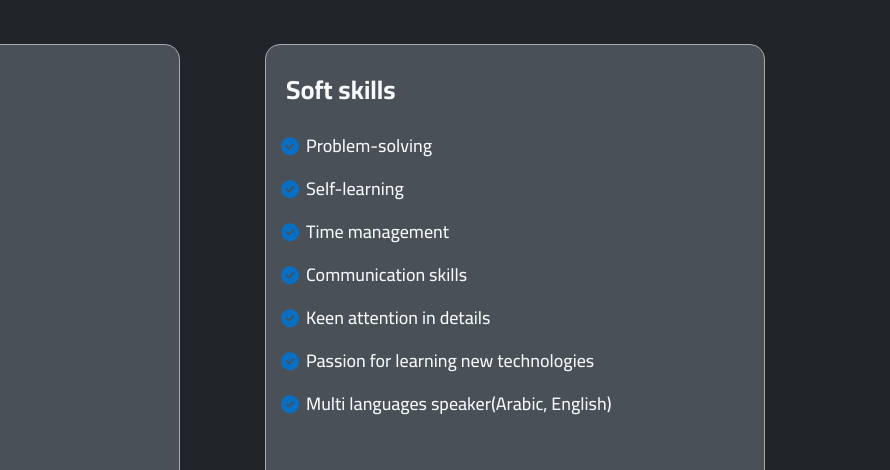
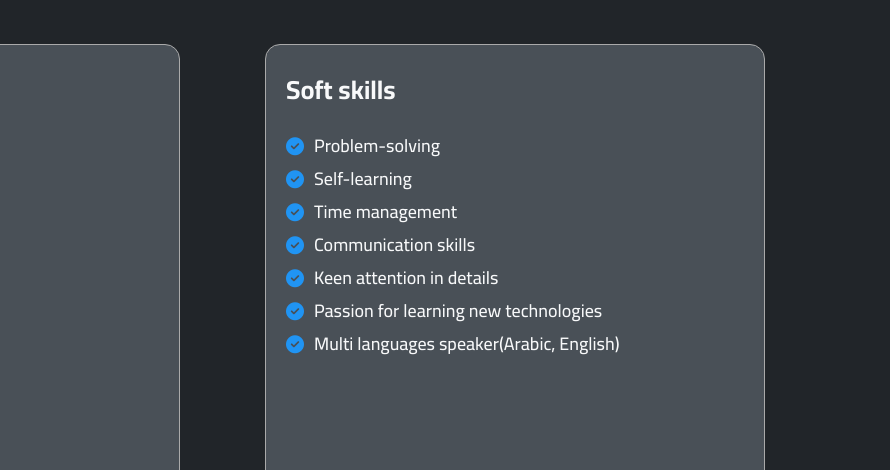
Before and after one commit to Ayoub-Frontend/Portfolio-website, a plain HTML site: page index.html in a window 1280 px wide. Shown: the part 1447-1917 px from the top of the page, 390-1280 px from the left. Drawn offline with Linux system fonts and the light colour scheme.

Commit message:
fix soft skills icon direction in arabic UI

```diff
--- a/css/layout/_skills.scss
+++ b/css/layout/_skills.scss
@@ -70,20 +70,16 @@
       margin-bottom: u.rem(10);
     }
     ul li {
-      font-weight: 500;
+      @include u.d-flex(flex-start, center);
+      gap: u.rem(10);
       font-size: u.rem(18);
-      margin: u.rem(10) 0 0 u.rem(20);
-      position: relative;
 
-      &::before {
-        content: "\f058";
-        position: absolute;
-        font-family: "Font Awesome 6 Free";
-        font-weight: bold;
-        left: u.rem(-25);
-        @include u.transform-center(0, 50%);
-        font-size: u.rem(18);
-        color: var(--secondary-theme-color);
+      .icon {
+        color: var(--primary-theme-color);
+      }
+
+      span {
+        font-weight: 500;
       }
     }
   }
--- a/index.html
+++ b/index.html
@@ -250,16 +250,41 @@
           <div class="skills-group rt">
             <h3 data-transKey="softSkills">Soft skills</h3>
             <ul>
-              <li data-transKey="problemSolving">Problem-solving</li>
-              <li data-transKey="selfLearning">Self-learning</li>
-              <li data-transKey="timeManagement">Time management</li>
-              <li data-transKey="communication">Communication skills</li>
-              <li data-transKey="attention">Keen attention in details</li>
-              <li data-transKey="passion">
-                Passion for learning new technologies
+              <li>
+                <i class="fa-solid fa-circle-check icon"></i>
+                <span data-transKey="problemSolving"> Problem-solving </span>
               </li>
-              <li data-transKey="multiLanguage">
-                Multi language speaker(Arabic, English)
+              <li>
+                <i class="fa-solid fa-circle-check icon"></i>
+                <span data-transKey="selfLearning"> Self-learning </span>
+              </li>
+              <li>
+                <i class="fa-solid fa-circle-check icon"></i>
+                <span data-transKey="timeManagement"> Time management </span>
+              </li>
+              <li>
+                <i class="fa-solid fa-circle-check icon"></i>
+                <span data-transKey="communication">
+                  Communication skills
+                </span>
+              </li>
+              <li>
+                <i class="fa-solid fa-circle-check icon"></i>
+                <span data-transKey="attention">
+                  Keen attention in details
+                </span>
+              </li>
+              <li>
+                <i class="fa-solid fa-circle-check icon"></i>
+                <span data-transKey="passion">
+                  Passion for learning new technologies
+                </span>
+              </li>
+              <li>
+                <i class="fa-solid fa-circle-check icon"></i>
+                <span data-transKey="multiLanguage">
+                  Multi language speaker(Arabic, English)
+                </span>
               </li>
             </ul>
           </div>
```
Also changed, not shown: css/style.css, 1 other file.
